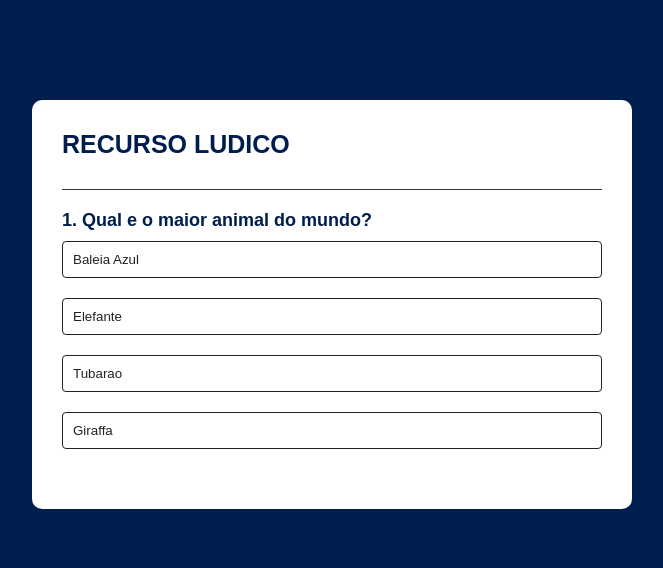
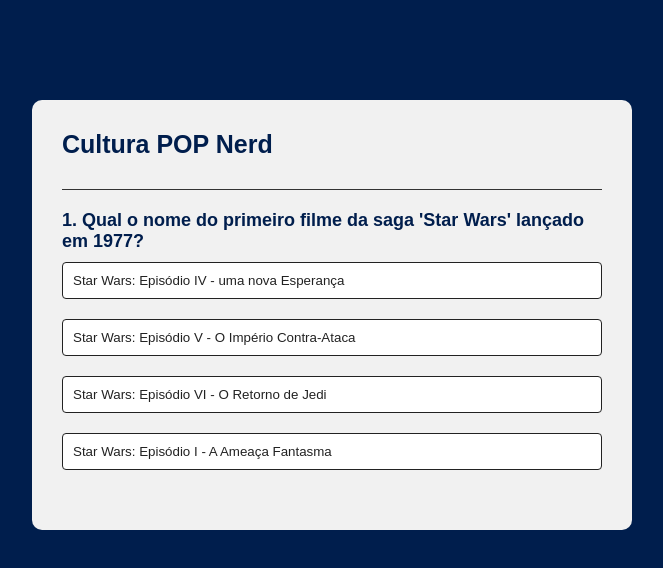
Before and after one commit to ijonao/QUIZ-APP, a plain HTML site: page index.html in a window 1280 px wide. Shown: the whole page, without its empty margins (308-971 px from the left). Drawn offline with Linux system fonts and the light colour scheme.

Commit message:
Quizz-Finalizado

```diff
--- a/index.html
+++ b/index.html
@@ -4,14 +4,14 @@
     <meta charset="UTF-8">
     <meta http-equiv="X-UA-Compatible" content="IE=edge">
     <meta name="viewport" content="width=device-width, initial-scale=1.0">
-    <title>QUIZ ODARA</title>
+    <title>Quizz Cultura POP</title>
     <link rel="stylesheet" href="style.css">
 </head>
 <body>
     <div class="app">
-        <h1>RECURSO LUDICO</h1>
+        <h1>Cultura POP Nerd</h1>
         <div class="quiz">
-           <h2 id="question"> AGUARDANDO EVIO DO MATERIAL</h2>
+           <h2 id="question"></h2>
             <div id="answer-buttons">
             <button class="btn"> Resposta 1</button>
             <button class="btn"> Resposta 2</button>
--- a/script.js
+++ b/script.js
@@ -1,32 +1,62 @@
 const questions = [
     {
-        question: "Qual e o maior animal do mundo?",
+        question: "Qual o nome do primeiro filme da saga 'Star Wars' lançado em 1977?",
         answers:
         [
-            { text: "Baleia Azul" , correct: true},
-            { text: "Elefante" , correct: false},
-            { text: "Tubarao" , correct: false},
-            { text: "Giraffa" , correct: false},
+            { text: "Star Wars: Episódio IV - uma nova Esperança" , correct: true},
+            { text: "Star Wars: Episódio V - O Império Contra-Ataca" , correct: false},
+            { text: "Star Wars: Episódio VI - O Retorno de Jedi" , correct: false},
+            { text: "Star Wars: Episódio I - A Ameaça Fantasma" , correct: false},
         ]
     },
     {
-        question: "Qual e o maior animal do mundo?",
+        question: "Qual é o nome do vilão principal na série de filmes 'Harry Potter'?",
         answers:
         [
-            { text: "Elefante" , correct: false},
-            { text: "Tubarao" , correct: false},
-            { text: "Baleia Azul" , correct: true},
-            { text: "Giraffa" , correct: false},
+            { text: "Draco Malfoy" , correct: false},
+            { text: "Severus Snape" , correct: false},
+            { text: "Bellatrix Lestrange" , correct: false},
+            { text: "Lord Voldemort" , correct: true},
         ]
     },
     {
-        question: "Qual e o maior animal do mundo?",
+        question: "Qual é o nome do planeta natal do Superman?",
         answers:
         [
-            { text: "Elefante" , correct: false},
-            { text: "Tubarao" , correct: false},
-            { text: "Baleia Azul" , correct: true},
-            { text: "Giraffa" , correct: false},
+            { text: "Tatooine" , correct: false},
+            { text: "Asgard" , correct: false},
+            { text: "Krypton" , correct: true},
+            { text: "Gotham" , correct: false},
+        ]
+    },
+    {
+        question: "Qual é o nome do personagem principal no jogo 'The Legend of Zelda'?",
+        answers:
+        [
+            { text: "Mario" , correct: false},
+            { text: "Donkey Kong" , correct: false},
+            { text: "Link" , correct: true},
+            { text: "Zelda" , correct: false},
+        ]
+    },
+    {
+        question: "Qual é o nome do criador do universo Marvel Comics?",
+        answers:
+        [
+            { text: "Alan Moore" , correct: false},
+            { text: "Stan Lee" , correct: true},
+            { text: "Frank Miller" , correct: false},
+            { text: "Jack kirby" , correct: false},
+        ]
+    },
+    {
+        question: "Qual é o nome da nave espacial com formato de uma tartaruga na série 'Doctor Who'?",
+        answers:
+        [
+            { text: "Turtis" , correct: false},
+            { text: "Turtle" , correct: false},
+            { text: "Tardis" , correct: true},
+            { text: "Mill" , correct: false},
         ]
     },
 
--- a/style.css
+++ b/style.css
@@ -8,7 +8,7 @@
         background: #001e4d;
     }
 .app{
-    background: #fff;
+    background: #f1f1f1;
     width: 90%;
     max-width: 600px;
     margin: 100px auto 0;
```
